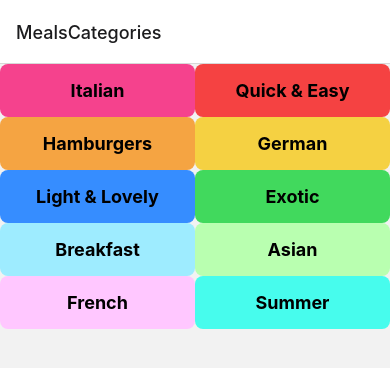
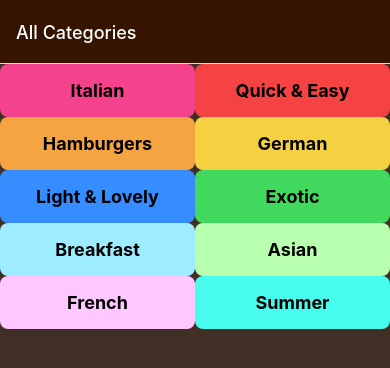
Before and after one commit to P-MBD/act-native-practical-guide-code, a React Native app: screen / in a window 390 px wide. Shown: the top 368 px of the page. Built offline with nearby package versions, Linux system fonts and the light colour scheme.

Commit message:
013 Setting Navigation Options Dynamically

```diff
--- a/App.tsx
+++ b/App.tsx
@@ -13,8 +13,12 @@ export default function App() {
     <>
       <StatusBar />
       <NavigationContainer>
-            <Stack.Navigator>
-                <Stack.Screen name="MealsCategories" component={CategoriesScreen}/>
+            <Stack.Navigator screenOptions={{
+              headerStyle:{backgroundColor:'#351401'},
+              headerTintColor:'white',
+              contentStyle:{backgroundColor:'#3f2f25'},
+            }}>
+                <Stack.Screen name="MealsCategories" component={CategoriesScreen} options={{ title:'All Categories'}}/>
                 <Stack.Screen name="MealsOverview" component={MealsOverviewScreen}/>
             </Stack.Navigator>
 
```
